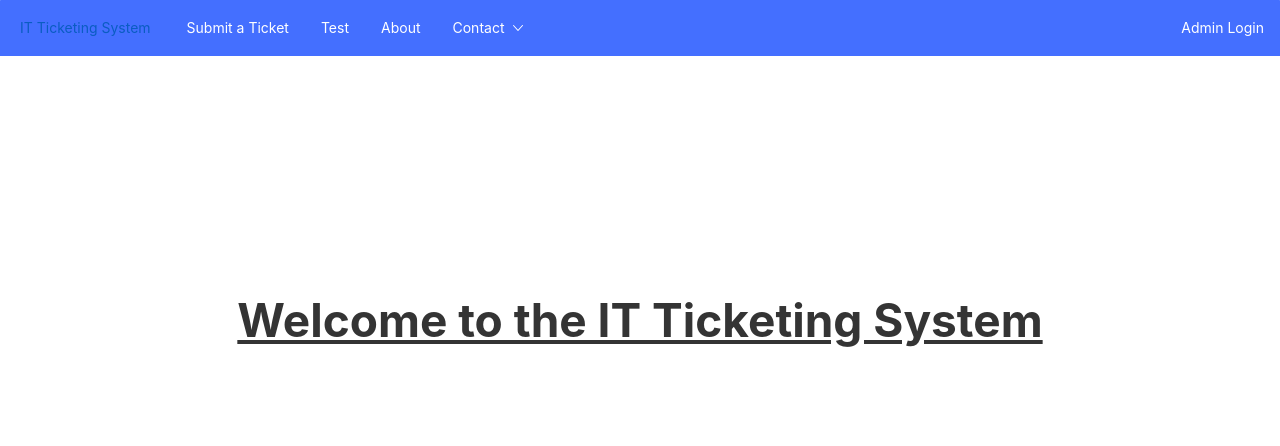
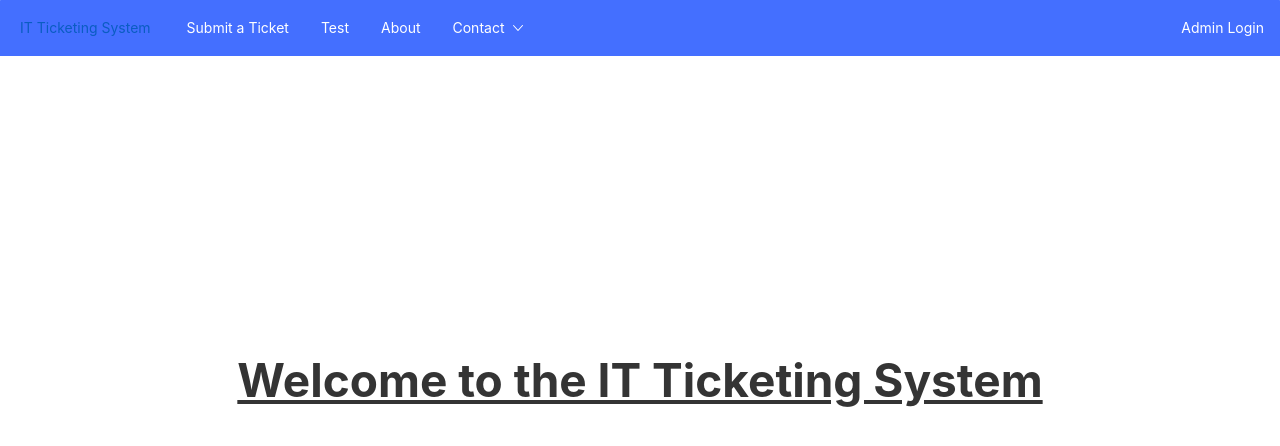
Before and after one commit to jakemaxell/IT-ticketing-system, a React (Create React App) app in the folder frontend/: page / in a window 1280 px wide. Shown: the top 446 px of the page. Built offline with nearby package versions, Linux system fonts and the light colour scheme.

Commit message:
fixed the styling so elements dont clip into eachother (#21)

```diff
--- a/frontend/src/App.css
+++ b/frontend/src/App.css
@@ -1,6 +1,10 @@
 @import "rsuite/dist/rsuite.css";
 
 #root{ padding: 0px; }
+
+.main-content {
+    padding-top: 60px;
+}
 
 .welcome-container {
     display: flex;
@@ -42,6 +46,7 @@
     position: fixed;
     top: 0;
     width: 100%;
+
 }
 
 .custom-navbar-brand {
--- a/frontend/src/components/About.js
+++ b/frontend/src/components/About.js
@@ -5,8 +5,10 @@ function About(){
     return (
         <div>
             <NavBar/>
-            <h1>About Page</h1>
-            <p>Hello this is an about page</p>
+            <div className="main-content">
+                <h1>About Page</h1>
+                <p>Hello this is an about page</p>
+            </div>
         </div>
     );
 };
--- a/frontend/src/components/Home.js
+++ b/frontend/src/components/Home.js
@@ -5,8 +5,10 @@ function Home(){
     return (
         <div>
             <NavBar/>
-            <div className="welcome-container">
-                <h1>Welcome to the IT Ticketing System</h1>
+            <div className="main-content">
+                <div className="welcome-container">
+                    <h1>Welcome to the IT Ticketing System</h1>
+                </div>
             </div>
         </div>
     );
--- a/frontend/src/components/Submit.js
+++ b/frontend/src/components/Submit.js
@@ -66,6 +66,7 @@ function Submit(){
     return (
         <div>
             <NavBar/>
+            <div className='main-content'>
                 <div className='form-container'>
                     <div className='ticket-wrapper'>
                         <Form>
@@ -115,6 +116,7 @@ function Submit(){
                     </div>
                 </div>
             </div>
+        </div>
     );
 };
 
```
Lines whose indentation alone changed are shown as unchanged.
